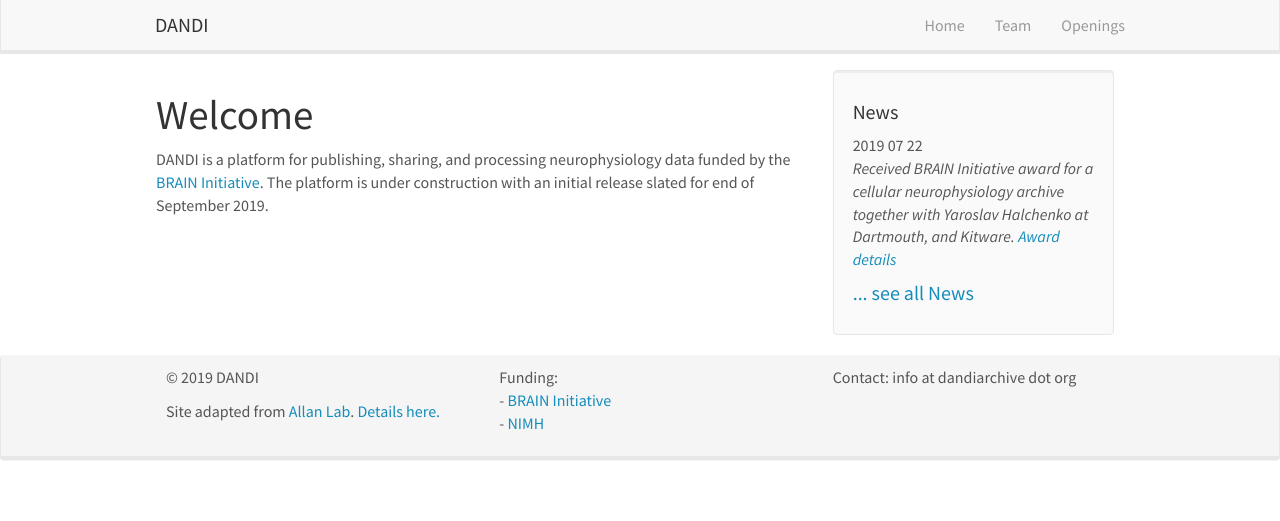
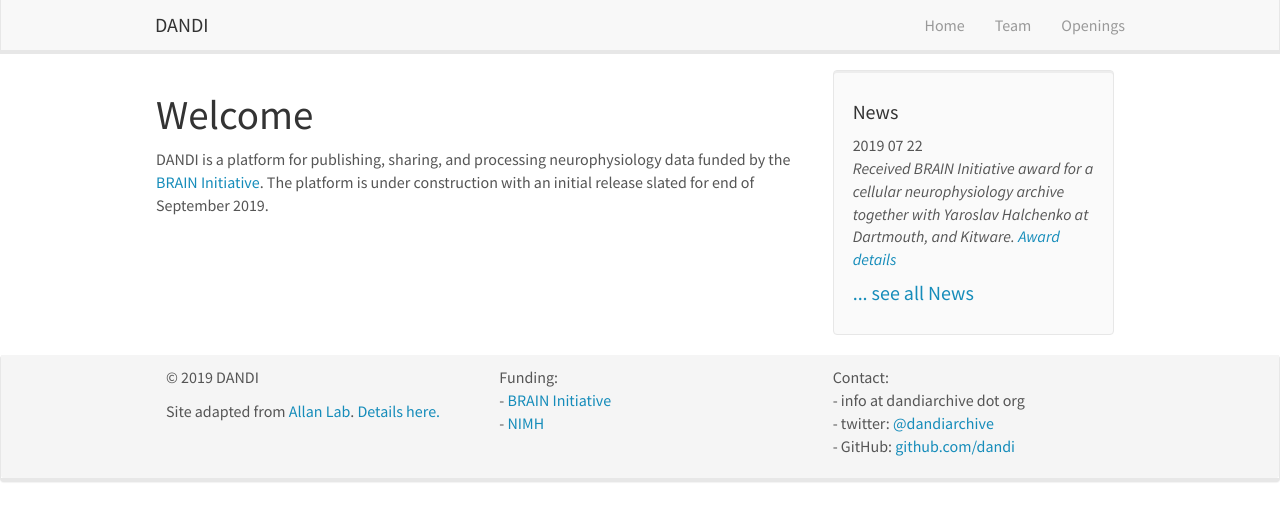
Before and after one commit to nicolocin/dandi.github.io, a Jekyll site: the page built from _pages/home.md, in a window 1280 px wide. Shown: the top 521 px of the page. Built offline with Jekyll 4.4.1, drawn with Linux system fonts in a browser that asks for light colours; nearby versions of some CDN libraries.

Commit message:
Added twitter and github to contacts

```diff
--- a/_includes/footer.html
+++ b/_includes/footer.html
@@ -17,7 +17,11 @@
 			<p></p>
 		</div>
 		<div class="col-sm-4">
-		  Contact: info at dandiarchive dot org<br />
+		  Contact: <br />
+			- info at dandiarchive dot org<br />
+			- twitter: <a href="https://twitter.com/dandiarchive">@dandiarchive</a><br />
+			- GitHub: <a href="https://github.com/dandi">github.com/dandi</a><br />
+			<p></p>
 		</div>
 	  </div>
 	</div>
```
